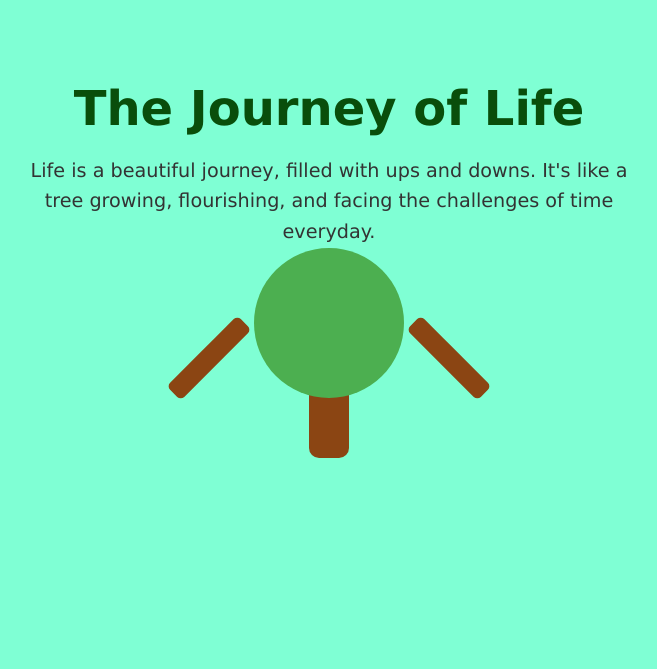
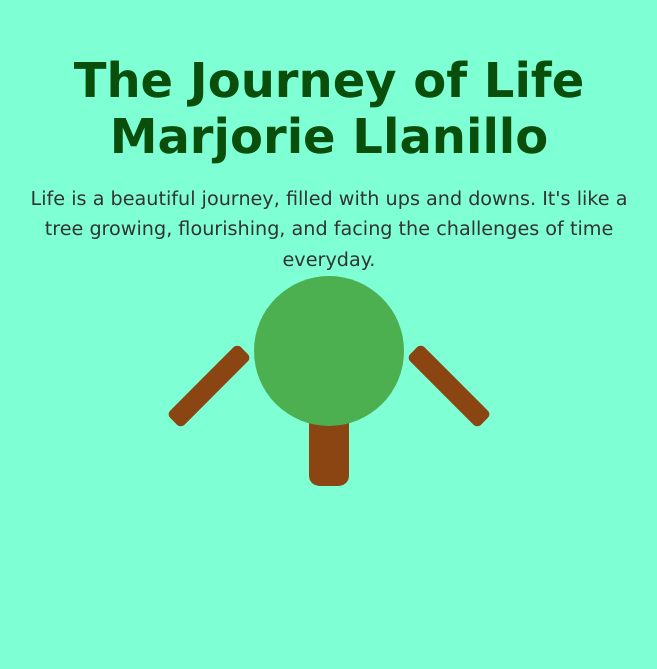
Before and after one commit to marjorie999/git-backup, a plain HTML site: page index.html in a window 1280 px wide. Shown: the part 171-840 px from the top of the page, without its empty margins (311-968 px from the left). Drawn offline with Linux system fonts and the light colour scheme.

Commit message:
Added:For branch1

```diff
--- a/index.html
+++ b/index.html
@@ -97,6 +97,7 @@
 <body>
     <div class="container">
         <h1>The Journey of Life</h1>
+        <h1>Marjorie Llanillo</h1>
         <p>Life is a beautiful journey, filled with ups and downs. It's like a tree growing, flourishing, and facing the challenges of time everyday.</p>
 
         <div class="tree">
```
